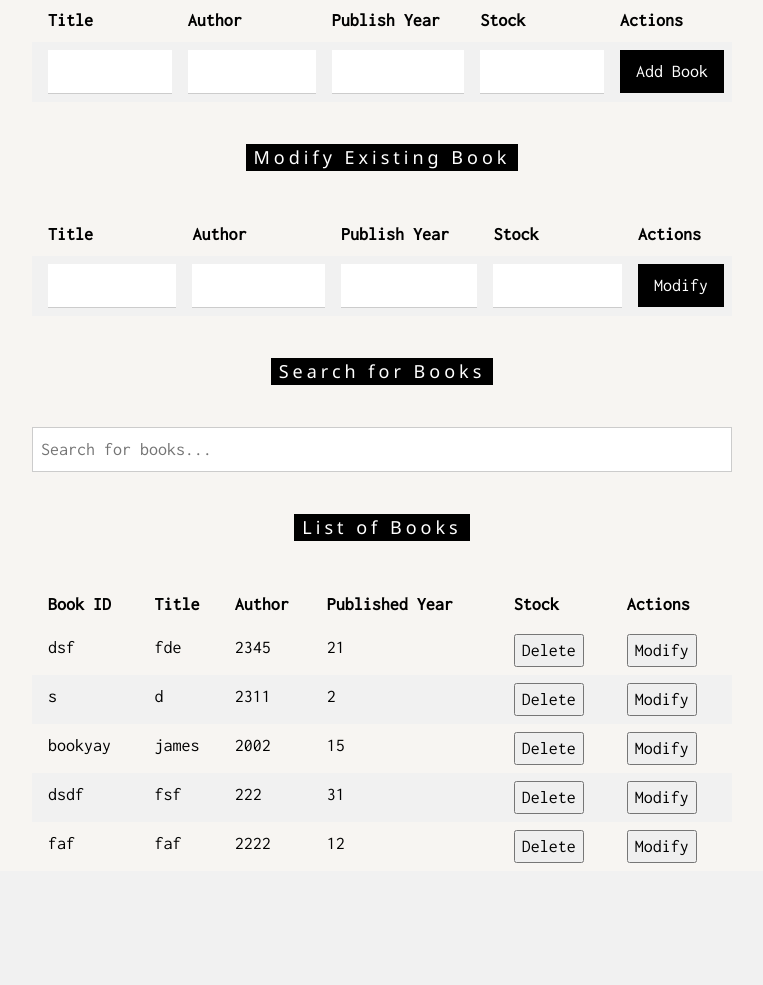
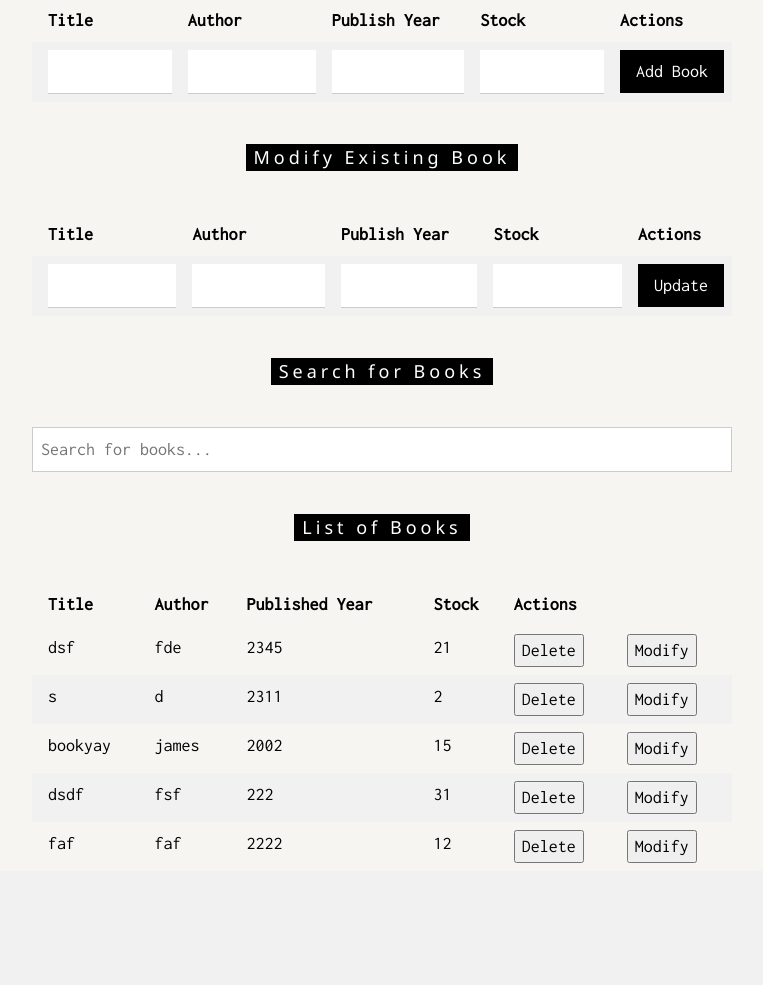
Before and after one commit to shalevhagshur/LibProjectFinal, a Flask app: page /bookpage in a window 1280 px wide. Shown: the part 1634-2619 px from the top of the page, without its empty margins (258-1021 px from the left). Run offline with Flask 3, Linux system fonts and the light colour scheme; data comes from the database, SQL or seed files in the repository; both versions use the stored data as it was after the commit.

Commit message:
YAY Books is working

```diff
--- a/templates/books.html
+++ b/templates/books.html
@@ -103,7 +103,6 @@
         <th>Publish Year</th>
         <th>Stock</th>
         <th>Actions</th>
-      </tr>
         <tr>
             <td><input class="w3-input" type="text" id="modifyTitle"></td>
             <td><input class="w3-input" type="text" id="modifyAuthor"></td>
@@ -111,7 +110,7 @@
             <td><input class="w3-input" type="number" id="modifyStock"></td>
             <td>
                 <input type="hidden" id="modifyBookID"> <!-- Hidden field to store bookID -->
-          <button id="update-book-button" class="w3-button w3-black" onclick="modifyBook()">Modify</button>
+                <button id="update-book-button" class="w3-button w3-black" onclick="updateBook()">Update</button>
             </td>
         </tr>
     </table>
@@ -123,7 +122,6 @@
 <table id="books-table" class="w3-table w3-striped">
     <thead>
         <tr>
-            <th>Book ID</th>
             <th>Title</th>
             <th>Author</th>
             <th>Published Year</th>
@@ -178,14 +176,41 @@ function getBooks() {
                 modifyButton.classList.add('modify-book-button'); // Add a class to the button
                 modifyButton.dataset.bookId = book.BookID; // Store book ID as a data attribute
 
+                // Add an event listener for the "Modify" button, passing the book.BookID
+
+
                 row.insertCell(5).appendChild(modifyButton);
 
                 // Add an event listener for the "Modify" button, read the book ID from data attribute
-                modifyButton.addEventListener('click', (event) => modifyBook(event.target.dataset.bookId));
+                modifyButton.addEventListener('click', (event) => {
+                // Get the book ID from the data attribute of the modify button
+                const bookID = event.target.dataset.bookId;
+                // Set the book ID in the hidden input field of the update button
+                document.getElementById('modifyBookID').value = bookID;
+
+                // Fetch and load the book data into the update table
+                loadBookDataForUpdate(bookID);
+});
+
             });
         })
         .catch(error => console.error(error));
 }
+
+function loadBookDataForUpdate(bookID) {
+    axios.get(`/books/${bookID}`)
+        .then(response => {
+            const book = response.data;
+            // Populate the update table with the book's data
+            document.getElementById('modifyTitle').value = book.bookname;
+            document.getElementById('modifyAuthor').value = book.bookauthor;
+            document.getElementById('modifyYear').value = book.year_published;
+            document.getElementById('modifyStock').value = book.stock;
+        })
+        .catch(error => console.error(error));
+}
+
+
 
 
     // Function to delete a book
@@ -197,27 +222,12 @@ function getBooks() {
             .catch(error => console.error(error));
     }
 
-// Function to modify a book
-function modifyBook(bookID) {
-    // Fetch the book's data based on the bookID
-    let book; // Define book variable here
 
-    axios.get(`/books/${bookID}`)
-        .then(response => {
-            book = response.data; // Assign the fetched book data to the book variable
-            // Populate the modify table with the book's data
-            document.getElementById('modifyTitle').value = book.bookname;
-            document.getElementById('modifyAuthor').value = book.bookauthor;
-            document.getElementById('modifyYear').value = book.year_published;
-            document.getElementById('modifyStock').value = book.stock;
-            // Store the bookID in a hidden input field for reference when updating
-            document.getElementById('modifyBookID').value = bookID;
-        })
-        .catch(error => console.error(error));
+// Modify the modifyBook function to accept bookID as a parameter
+function updateBook() {
 
-    // Update the event listener for the "Update" button to use the bookID
     document.getElementById('update-book-button').addEventListener('click', function() {
-        if (book) {
+    const bookID = document.getElementById('modifyBookID').value;
     const updatedBook = {
         bookname: document.getElementById('modifyTitle').value,
         bookauthor: document.getElementById('modifyAuthor').value,
@@ -239,9 +249,10 @@ function modifyBook(bookID) {
             getBooks();
         })
         .catch(error => console.error(error));
-        }
 });
 }
+
+
 
 
     // Call getBooks() when the page loads
```
Also changed, not shown: instance/library.db. Lines whose indentation alone changed are shown as unchanged.
